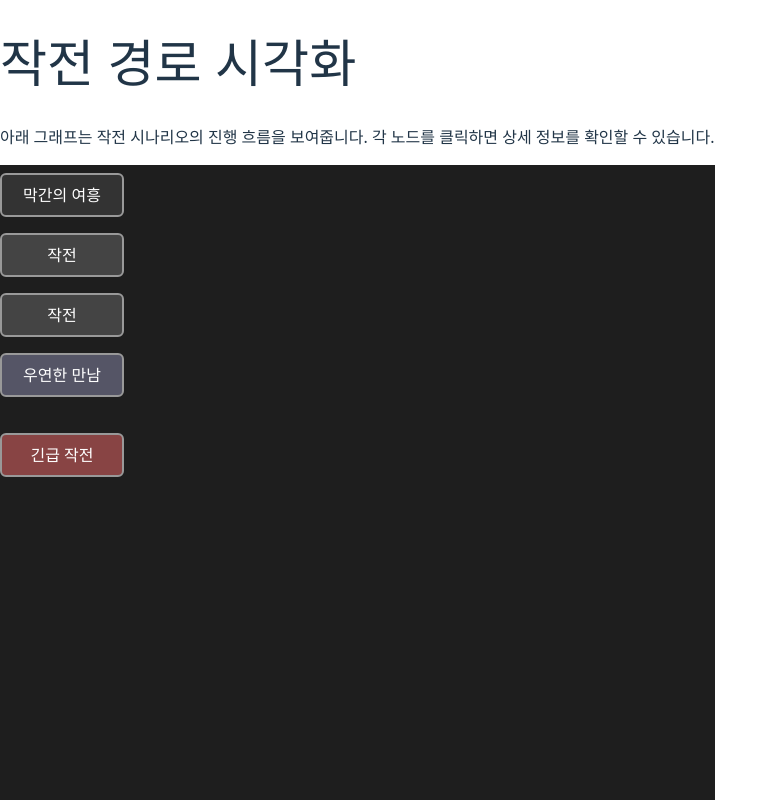
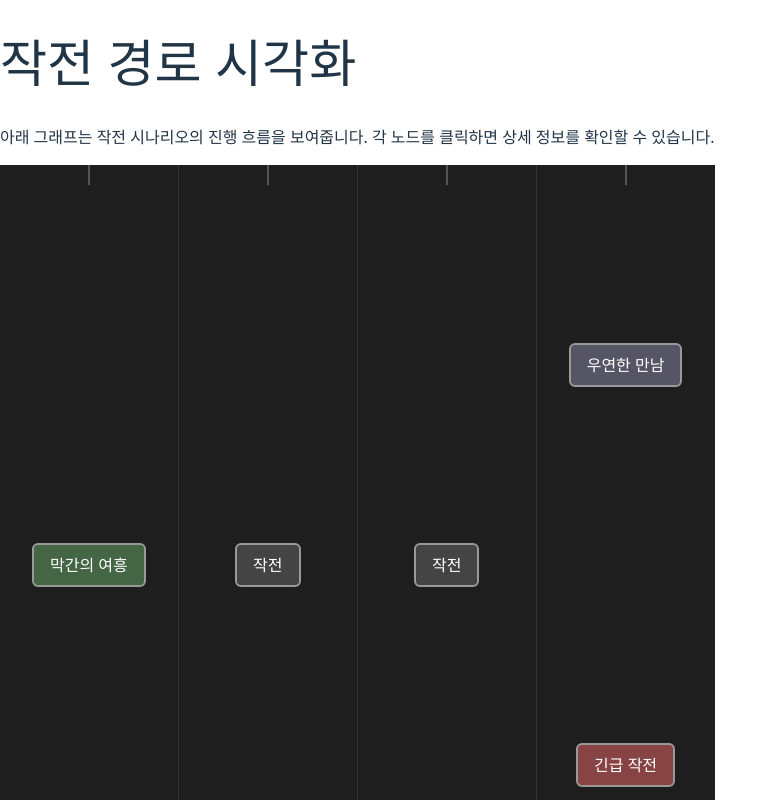
Before and after one commit to kmgyu/deepdive-js-practice, a React (Vite) app: page /scenario in a window 1280 px wide. Shown: the top 800 px of the page, without its empty margins (0-778 px from the left). Built offline with nearby package versions, Linux system fonts and the light colour scheme.

Commit message:
design: 맵 트리 디자인 개선

```diff
--- a/src/components/LevelGraph.jsx
+++ b/src/components/LevelGraph.jsx
@@ -1,7 +1,7 @@
-import React, { useState } from 'react';
+import React, { useState, useEffect, useRef } from 'react';
 import LevelNode from './LevelNode';
 import SidebarPanel from './SidebarPanel';
-import '../styles/graph.css'; // 위치/선 스타일 정의
+import '../styles/graph.css';
 
 // 레벨 정보가 추가된 노드 목록
 const nodes = [
@@ -21,6 +21,24 @@ const edges = [
 
 function LevelGraph() {
   const [selectedNode, setSelectedNode] = useState(null);
+  const [dimensions, setDimensions] = useState({ width: 0, height: 0 });
+  const containerRef = useRef(null);
+
+  // 브라우저 크기 변화 감지
+  useEffect(() => {
+    const updateDimensions = () => {
+      if (containerRef.current) {
+        setDimensions({
+          width: containerRef.current.offsetWidth,
+          height: containerRef.current.offsetHeight
+        });
+      }
+    };
+
+    updateDimensions();
+    window.addEventListener('resize', updateDimensions);
+    return () => window.removeEventListener('resize', updateDimensions);
+  }, []);
 
   // level별로 그룹핑
   const levelGroups = nodes.reduce((acc, node) => {
@@ -30,53 +48,108 @@ function LevelGraph() {
   }, {});
 
   const levels = Object.keys(levelGroups).sort((a, b) => a - b);
+  const totalLevels = levels.length;
 
-  return (
-    <div className="graph-container">
-      {/* SVG 라인 */}
-      <defs>
-        <marker id="arrow" markerWidth="10" markerHeight="10" refX="10" refY="5"
-                orient="auto" markerUnits="strokeWidth">
-          <path d="M0,0 L10,5 L0,10 Z" fill="#aaa" />
-        </marker>
-      </defs>
-      <svg className="graph-lines">
-        {edges.map(([fromId, toId], idx) => {
+  // 반응형 크기 계산 (텍스트보다 더 큰 크기로)
+  const calculateNodeSize = () => {
+    const baseSize = Math.min(dimensions.width / (totalLevels * 2), dimensions.height / 8);
+    return {
+      width: Math.max(150, Math.min(300, baseSize * 2.5)),
+      height: Math.max(60, Math.min(120, baseSize * 1.2))
+    };
+  };
+
+  const nodeSize = calculateNodeSize();
+
+  // 연결선 그리기 (렌더링 후 실행)
+  const drawLines = () => {
+    const lines = [];
+    edges.forEach(([fromId, toId], idx) => {
       const fromElem = document.getElementById(`node-${fromId}`);
       const toElem = document.getElementById(`node-${toId}`);
-          if (!fromElem || !toElem) return null;
+      if (!fromElem || !toElem) return;
+
+      const containerRect = containerRef.current.getBoundingClientRect();
       const fromRect = fromElem.getBoundingClientRect();
       const toRect = toElem.getBoundingClientRect();
-          return (
+
+      lines.push(
         <line
           key={idx}
-              x1={fromRect.left + fromRect.width / 2}
-              y1={fromRect.top + fromRect.height / 2}
-              x2={toRect.left + toRect.width / 2}
-              y2={toRect.top + toRect.height / 2}
-              stroke="white"
+          x1={fromRect.left - containerRect.left + fromRect.width / 2}
+          y1={fromRect.top - containerRect.top + fromRect.height / 2}
+          x2={toRect.left - containerRect.left + toRect.width / 2}
+          y2={toRect.top - containerRect.top + toRect.height / 2}
+          stroke="#aaa"
           strokeWidth="2"
           markerEnd="url(#arrow)"
         />
       );
-        })}
+    });
+    return lines;
+  };
+
+  return (
+    <div className="graph-container" ref={containerRef}>
+      {/* SVG 라인 */}
+      <svg className="graph-lines" width={dimensions.width} height={dimensions.height}>
+        <defs>
+          <marker
+            id="arrow"
+            markerWidth="10"
+            markerHeight="10"
+            refX="10"
+            refY="5"
+            orient="auto"
+            markerUnits="strokeWidth"
+          >
+            <path d="M0,0 L10,5 L0,10 Z" fill="#aaa" />
+          </marker>
+        </defs>
+        {dimensions.width > 0 && drawLines()}
       </svg>
 
       {/* 노드들 */}
       <div className="graph-levels">
-        {levels.map(level => (
-          <div key={level} className="graph-level">
-            {levelGroups[level].map(node => (
-              <div key={node.id} className="node-wrapper">
+        {levels.map(level => {
+          const nodesInLevel = levelGroups[level];
+          const nodesCount = nodesInLevel.length;
+
+          return (
+            <div
+              key={level}
+              className="graph-level"
+              style={{
+                width: `${100 / totalLevels}%`,
+                height: '100%'
+              }}
+            >
+              {nodesInLevel.map((node, index) => (
+                <div
+                  key={node.id}
+                  className="node-wrapper"
+                  style={{
+                    height: `${100 / nodesCount}%`,
+                    width: '100%'
+                  }}
+                >
+                  <div className="node-container">
                     <LevelNode
                       node={node}
                       id={`node-${node.id}`}
                       onClick={() => setSelectedNode(node)}
+                      style={{
+                        width: `${nodeSize.width}px`,
+                        height: `${nodeSize.height}px`,
+                        fontSize: `${Math.max(12, nodeSize.height * 0.3)}px`
+                      }}
                     />
+                  </div>
                 </div>
               ))}
             </div>
-        ))}
+          );
+        })}
       </div>
 
       <SidebarPanel node={selectedNode} onClose={() => setSelectedNode(null)} />
--- a/src/styles/graph.css
+++ b/src/styles/graph.css
@@ -3,31 +3,47 @@
   width: 100%;
   height: 100vh;
   background-color: #1e1e1e;
-  overflow: auto;
+  overflow: hidden;
   display: flex;
   flex-direction: row;
 }
 
 .graph-node {
-  /* position: absolute; */
-  width: 120px;
-  height: 40px;
   background: #333;
   color: white;
   border: 2px solid #999;
   border-radius: 6px;
   text-align: center;
-  line-height: 40px;
   cursor: pointer;
   z-index: 10;
+  display: flex;
+  align-items: center;
+  justify-content: center;
+  font-weight: 500;
+  transition: all 0.3s ease;
+  box-sizing: border-box;
+  /* 텍스트 줄바꿈 처리 */
+  word-break: keep-all;
+  white-space: nowrap;
+  overflow: hidden;
+  text-overflow: ellipsis;
+  padding: 8px 16px;
 }
 
-.type-combat { background-color: #444 }
-.type-encounter { background-color: #556 }
-.type-emergency { background-color: #844 }
+.graph-node:hover {
+  border-color: #4fc3f7;
+  box-shadow: 0 4px 12px rgba(79, 195, 247, 0.3);
+}
+
+.type-combat { background-color: #444; }
+.type-encounter { background-color: #556; }
+.type-emergency { background-color: #844; }
+.type-roll { background-color: #464; }
 
 .graph-lines {
   position: absolute;
+  top: 0;
+  left: 0;
   width: 100%;
   height: 100%;
   pointer-events: none;
@@ -43,6 +59,7 @@
   background: #eee;
   padding: 1rem;
   z-index: 20;
+  box-shadow: -2px 0 8px rgba(0, 0, 0, 0.3);
 }
 
 /* 그래프 내 연결선 */
@@ -72,7 +89,7 @@
   animation: draw-line 1s forwards;
 }
 
-* 수평 레벨 배치 */
+/* 수평 레벨 배치 */
 .graph-levels {
   display: flex;
   flex-direction: row;
@@ -85,19 +102,62 @@
 .graph-level {
   display: flex;
   flex-direction: column;
-  justify-content: center;
+  justify-content: flex-start;
   align-items: center;
-  flex: 1;
-  gap: 20px;
+  border-right: 1px solid #333;
+  position: relative;
 }
 
+.graph-level:last-child {
+  border-right: none;
+}
 
 /* 노드 박스 정렬 */
 .node-wrapper {
   display: flex;
   justify-content: center;
   align-items: center;
-  flex: 1;
-  min-height: 60px;
-  max-height: 100px;
+  box-sizing: border-box;
+  position: relative;
 }
+
+.node-container {
+  display: flex;
+  justify-content: center;
+  align-items: center;
+  width: 100%;
+  height: 100%;
+}
+
+/* 레벨 구분선 표시 (선택적) */
+.graph-level::before {
+  content: '';
+  position: absolute;
+  top: 0;
+  left: 50%;
+  width: 2px;
+  height: 20px;
+  background: #555;
+  transform: translateX(-50%);
+}
+
+/* 반응형 텍스트 크기 조정 */
+@media (max-width: 768px) {
+  .graph-node {
+    font-size: 12px !important;
+  }
+
+  .sidebar-panel {
+    width: 250px;
+  }
+}
+
+@media (max-width: 480px) {
+  .graph-node {
+    font-size: 10px !important;
+  }
+
+  .sidebar-panel {
+    width: 200px;
+  }
+}
```
Lines whose indentation alone changed are shown as unchanged.
